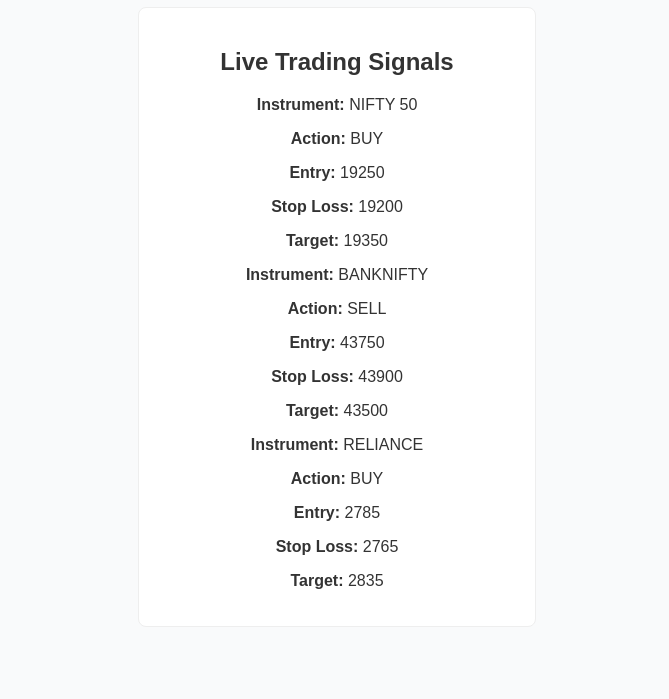
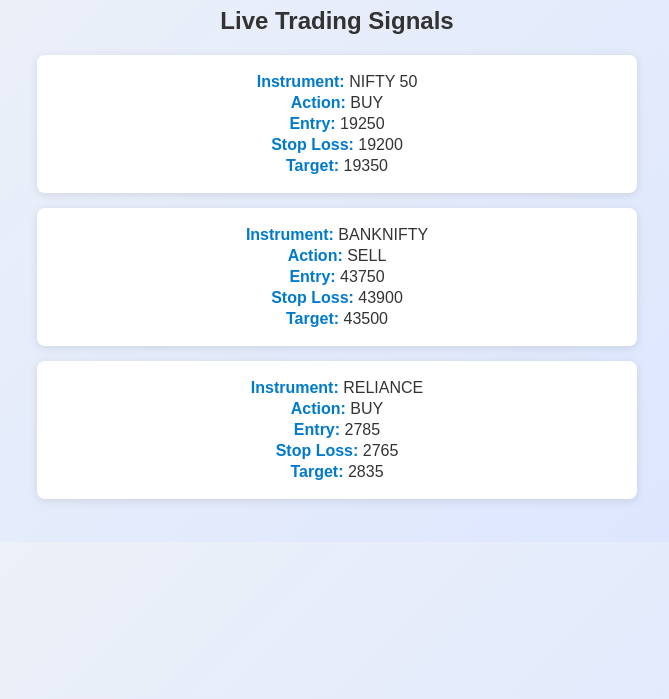
Before and after one commit to Dheerajbubu/aarambha-lite, a plain HTML site: page index.html in a window 1280 px wide. Shown: the part 101-800 px from the top of the page, without its empty margins (303-972 px from the left). Drawn offline with Linux system fonts and the light colour scheme.

Commit message:
Update styles.css

```diff
--- a/styles.css
+++ b/styles.css
@@ -1,15 +1,13 @@
 body {
   font-family: Arial, sans-serif;
-  background: #f9fafb;
+  background: linear-gradient(135deg, #f0f3f7, #d9e4ff);
   color: #333;
-  display: flex;
-  justify-content: center;
-  align-items: flex-start;
   padding: 20px;
 }
 
 .container {
   max-width: 600px;
+  margin: auto;
   text-align: center;
 }
 
@@ -17,9 +15,22 @@
   color: #007acc;
 }
 
-#signals {
-  background: #fff;
+h2 {
+  color: #333;
+}
+
+.signal {
+  background: #ffffff;
   border-radius: 8px;
-  padding: 20px;
-  border: 1px solid #eee;
+  padding: 15px;
+  margin: 15px 0;
+  box-shadow: 0px 2px 10px rgba(0,0,0,.1);
 }
+
+.signal p {
+  margin: 3px 0;
+}
+
+.signal p strong {
+  color: #007acc;
+}
```
